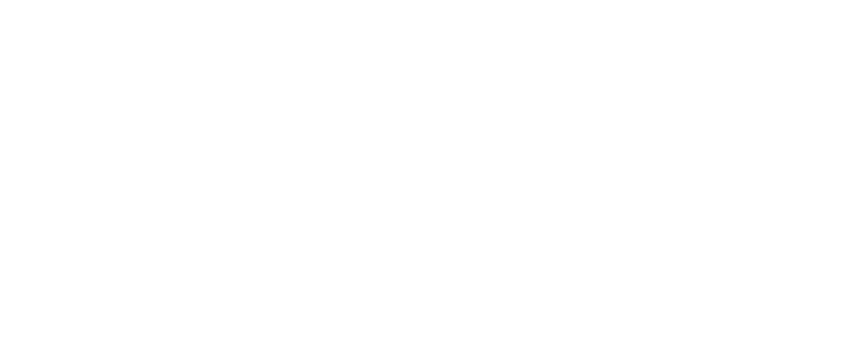
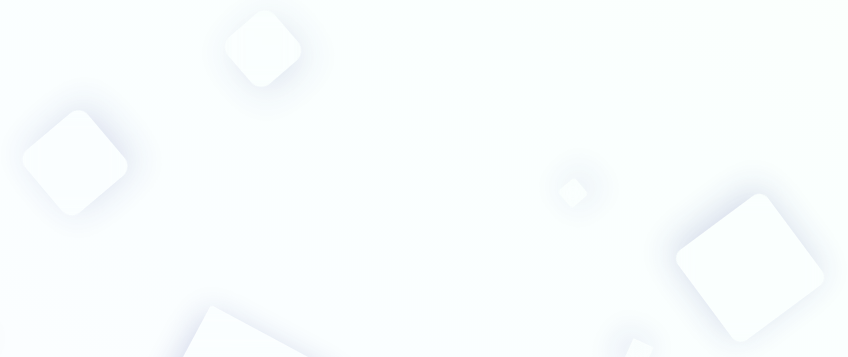
Before and after one commit to karmeensec/card-memory-game-react, a React (Vite) app: page / in a window 1280 px wide. Shown: the part 443-800 px from the top of the page, without its empty margins (296-1144 px from the left). Built offline with nearby package versions, Linux system fonts and the light colour scheme.

Commit message:
background render

```diff
--- a/src/App.jsx
+++ b/src/App.jsx
@@ -1,12 +1,15 @@
 import { useState } from 'react'
 import './App.css'
+import Background from './components/Background/Background'
 
 function App() {
 
   return (
-    <div >
 
-    </div>
+    <>
+
+      <Background />
+    </>
   )
 }
 
```
